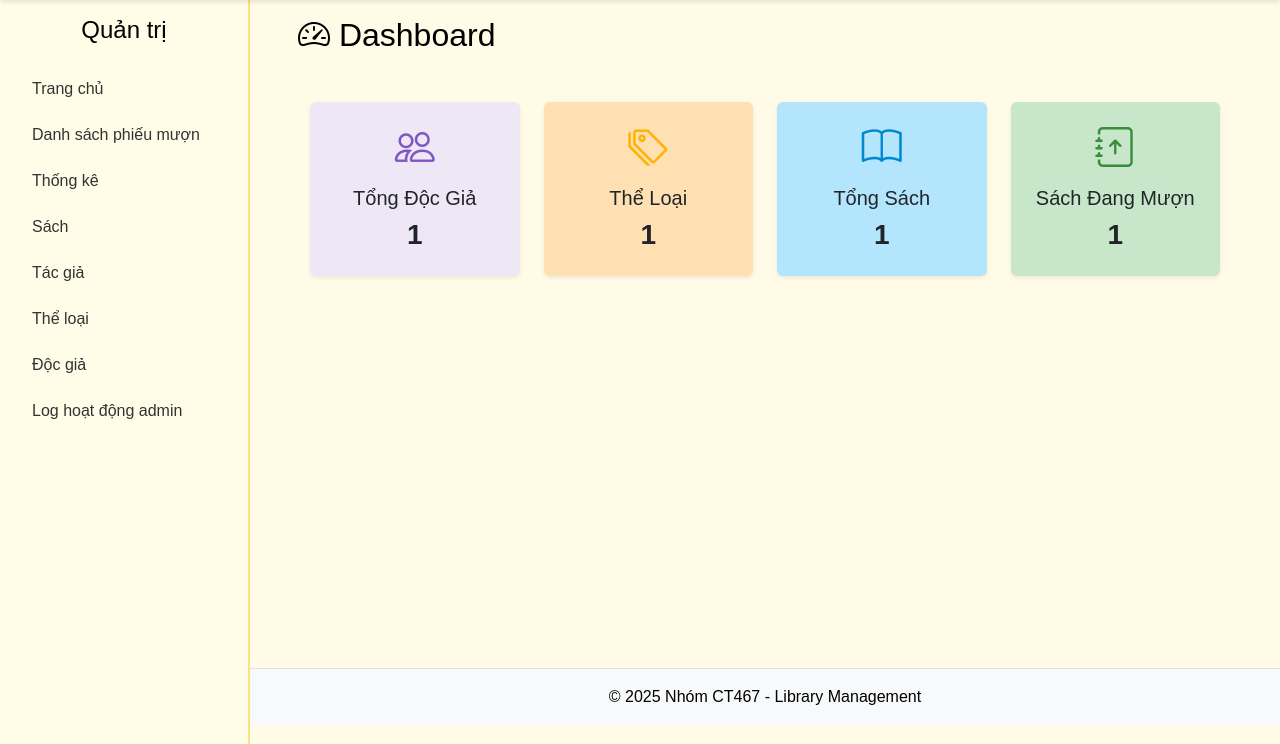
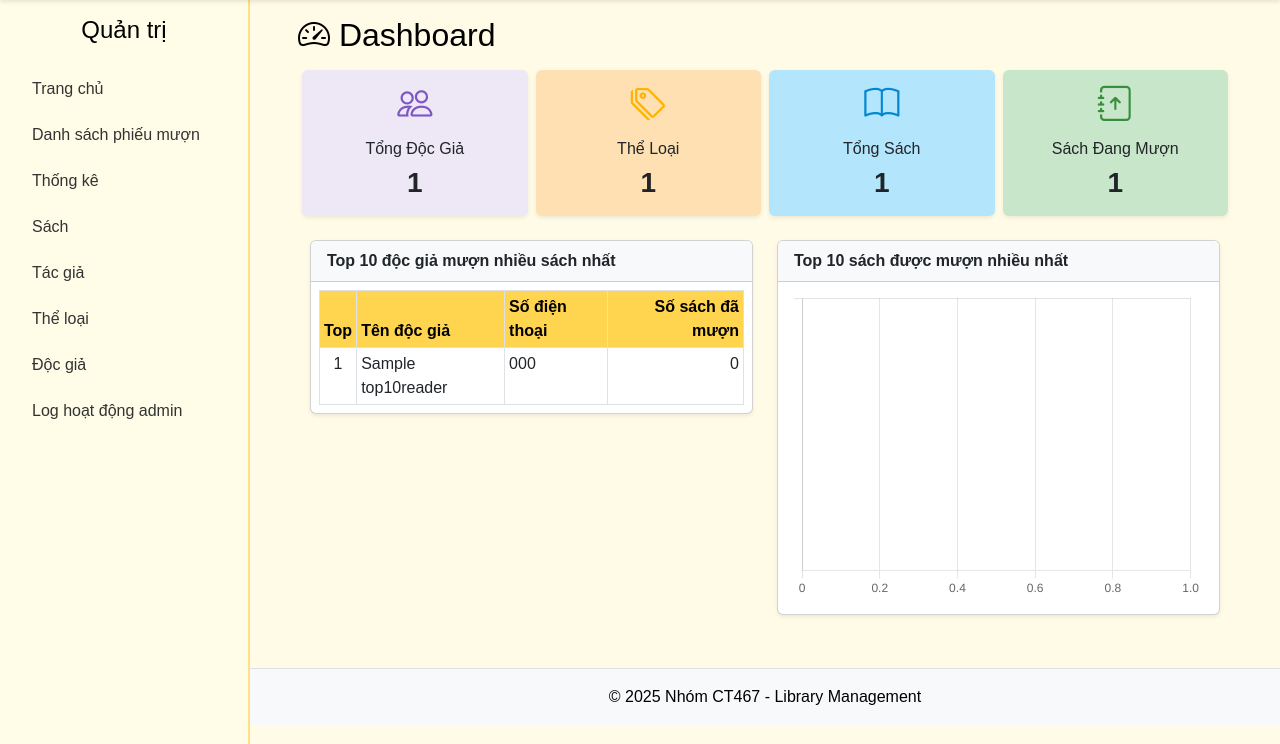
Before and after one commit to danhb2205857/CT467-project, a PHP site: template app/Views/dashboard.php in a window 1280 px wide. Shown: the part 56-800 px from the top of the page. Run offline with PHP 8.4, Linux system fonts and the light colour scheme; the template is opened without the code that fills it: most values are stand-ins (such as "Sample title", 1, 10 or a date in 2020); data that the repository does not hold is empty.

Commit message:
dashboard

```diff
--- a/app/Controllers/DashboardController.php
+++ b/app/Controllers/DashboardController.php
@@ -16,6 +16,8 @@
             'totalCategories' => $dashboard->getTotalCategories(),
             'totalBooks' => $dashboard->getTotalBooks(),
             'totalBorrowedBooks' => $dashboard->getTotalBorrowedBooks(),
+            'top10Readers' => $dashboard->getTop10Readers(),
+            'top10Books' => $dashboard->getTop10Books(),
         ];
         $this->view('dashboard', $data);
     }
--- a/app/Views/dashboard.php
+++ b/app/Views/dashboard.php
@@ -1,52 +1,134 @@
 <?php ob_start(); ?>
+<style>
+    .card.stat-card {
+        min-height: 100px;
+    }
+
+    .card.stat-card .card-body {
+        padding: 8px;
+    }
+</style>
 <div class="container-fluid">
-    <h2 class="mb-4"><i class="bi bi-speedometer2"></i> Dashboard</h2>
+    <h2><i class="bi bi-speedometer2"></i> Dashboard</h2>
     <?php if (!empty($message)): ?>
         <div class="alert alert-<?= !empty($status) && $status ? 'success' : 'danger' ?> alert-dismissible fade show" role="alert">
             <?= htmlspecialchars($message) ?>
             <button type="button" class="btn-close" data-bs-dismiss="alert" aria-label="Close"></button>
         </div>
     <?php endif; ?>
-    <div class="row g-4">
+    <div class="row g-2">
         <div class="col-md-3">
-            <div class="card shadow-sm text-center" style="background: #ede7f6; border: none;">
+            <div class="card stat-card shadow-sm text-center" style="background: #ede7f6; border: none;">
                 <div class="card-body">
-                    <div class="mb-2" style="font-size: 2.5rem; color: #7e57c2;"><i class="bi bi-people"></i></div>
-                    <h5 class="card-title">Tổng Độc Giả</h5>
+                    <div class="mb-2" style="font-size: 2.2rem; color: #7e57c2;"><i class="bi bi-people"></i></div>
+                    <h6 class="card-title">Tổng Độc Giả</h6>
                     <h3 class="fw-bold"><?php echo $totalReaders; ?></h3>
                 </div>
             </div>
         </div>
         <div class="col-md-3">
-            <div class="card shadow-sm text-center" style="background: #ffe0b2; border: none;">
+            <div class="card stat-card shadow-sm text-center" style="background: #ffe0b2; border: none;">
                 <div class="card-body">
-                    <div class="mb-2" style="font-size: 2.5rem; color: #ffb300;"><i class="bi bi-tags"></i></div>
-                    <h5 class="card-title">Thể Loại</h5>
+                    <div class="mb-2" style="font-size: 2.2rem; color: #ffb300;"><i class="bi bi-tags"></i></div>
+                    <h6 class="card-title">Thể Loại</h6>
                     <h3 class="fw-bold"><?php echo $totalCategories; ?></h3>
                 </div>
             </div>
         </div>
         <div class="col-md-3">
-            <div class="card shadow-sm text-center" style="background: #b3e5fc; border: none;">
+            <div class="card stat-card shadow-sm text-center" style="background: #b3e5fc; border: none;">
                 <div class="card-body">
-                    <div class="mb-2" style="font-size: 2.5rem; color: #0288d1;"><i class="bi bi-book"></i></div>
-                    <h5 class="card-title">Tổng Sách</h5>
+                    <div class="mb-2" style="font-size: 2.2rem; color: #0288d1;"><i class="bi bi-book"></i></div>
+                    <h6 class="card-title">Tổng Sách</h6>
                     <h3 class="fw-bold"><?php echo $totalBooks; ?></h3>
                 </div>
             </div>
         </div>
         <div class="col-md-3">
-            <div class="card shadow-sm text-center" style="background: #c8e6c9; border: none;">
+            <div class="card stat-card shadow-sm text-center" style="background: #c8e6c9; border: none;">
                 <div class="card-body">
-                    <div class="mb-2" style="font-size: 2.5rem; color: #388e3c;"><i class="bi bi-journal-arrow-up"></i></div>
-                    <h5 class="card-title">Sách Đang Mượn</h5>
+                    <div class="mb-2" style="font-size: 2.2rem; color: #388e3c;"><i class="bi bi-journal-arrow-up"></i></div>
+                    <h6 class="card-title">Sách Đang Mượn</h6>
                     <h3 class="fw-bold"><?php echo $totalBorrowedBooks; ?></h3>
+                </div>
+            </div>
+        </div>
+    </div>
+    <div class="row mt-4">
+        <div class="col-md-6">
+            <div class="card shadow-sm">
+                <div class="card-header bg-light fw-bold">Top 10 độc giả mượn nhiều sách nhất</div>
+                <div class="card-body p-2">
+                    <table class="table table-sm table-bordered mb-0">
+                        <thead class="table-light">
+                            <tr>
+                                <th class="text-center">Top</th>
+                                <th>Tên độc giả</th>
+                                <th>Số điện thoại</th>
+                                <th class="text-end">Số sách đã mượn</th>
+                            </tr>
+                        </thead>
+                        <tbody>
+                            <?php foreach ($top10Readers as $i => $reader): ?>
+                                <tr>
+                                    <td class="text-center"><?= $i + 1 ?></td>
+                                    <td><?= htmlspecialchars($reader['name']) ?></td>
+                                    <td><?= htmlspecialchars($reader['phone']) ?></td>
+                                    <td class="text-end"><?= (int)$reader['bookcount'] ?></td>
+                                </tr>
+                            <?php endforeach; ?>
+                        </tbody>
+                    </table>
+                </div>
+            </div>
+        </div>
+        <div class="col-md-6">
+            <div class="card shadow-sm">
+                <div class="card-header bg-light fw-bold">Top 10 sách được mượn nhiều nhất</div>
+                <div class="card-body">
+                    <canvas id="topBooksChart" height="220"></canvas>
                 </div>
             </div>
         </div>
     </div>
 </div>
 <link rel="stylesheet" href="https://cdn.jsdelivr.net/npm/bootstrap-icons@1.10.5/font/bootstrap-icons.css">
+<script src="https://cdn.jsdelivr.net/npm/chart.js"></script>
+<script>
+    document.addEventListener('DOMContentLoaded', function() {
+        var ctx = document.getElementById('topBooksChart').getContext('2d');
+        var bookLabels = <?php echo json_encode(array_column($top10Books, 'title')); ?>;
+        var bookData = <?php echo json_encode(array_map('intval', array_column($top10Books, 'total_borrowed'))); ?>;
+        new Chart(ctx, {
+            type: 'bar',
+            data: {
+                labels: bookLabels,
+                datasets: [{
+                    label: 'Lượt mượn',
+                    data: bookData,
+                    backgroundColor: '#ffd54f',
+                }]
+            },
+            options: {
+                indexAxis: 'y',
+                responsive: true,
+                plugins: {
+                    legend: {
+                        display: false
+                    },
+                    title: {
+                        display: false
+                    }
+                },
+                scales: {
+                    x: {
+                        beginAtZero: true
+                    }
+                }
+            }
+        });
+    });
+</script>
 <?php
 $content = ob_get_clean();
 include __DIR__ . '/layout.php';
--- a/app/Views/home/home.php
+++ b/app/Views/home/home.php
@@ -35,7 +35,7 @@
             </div>
             <div class="row mt-4">
                 <div class="col-12 d-flex justify-content-center">
-                    <button type="submit" class="btn btn-primary w-50 py-3" style="font-size: 1.3rem; font-weight: 600; border-radius: 10px;">Thêm</button>
+                    <button type="submit" class="btn btn-primary w-50 py-3" style="font-size: 1.3rem; font-weight: 600; border-radius: 10px; background: #ffd54f; border: #ffd54f;">Thêm</button>
                 </div>
             </div>
         </form>
```
Also changed, not shown: app/Models/Dashboard.php (+17 -0 lines).
